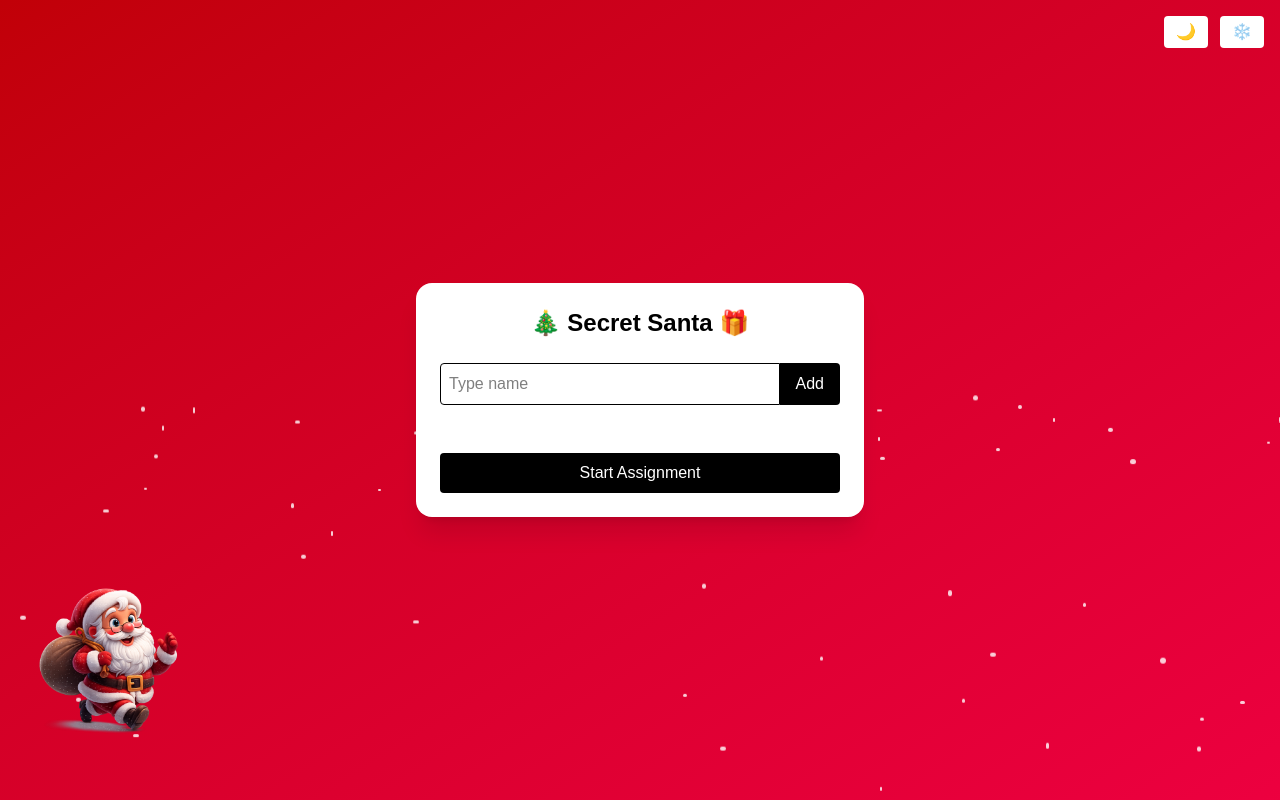
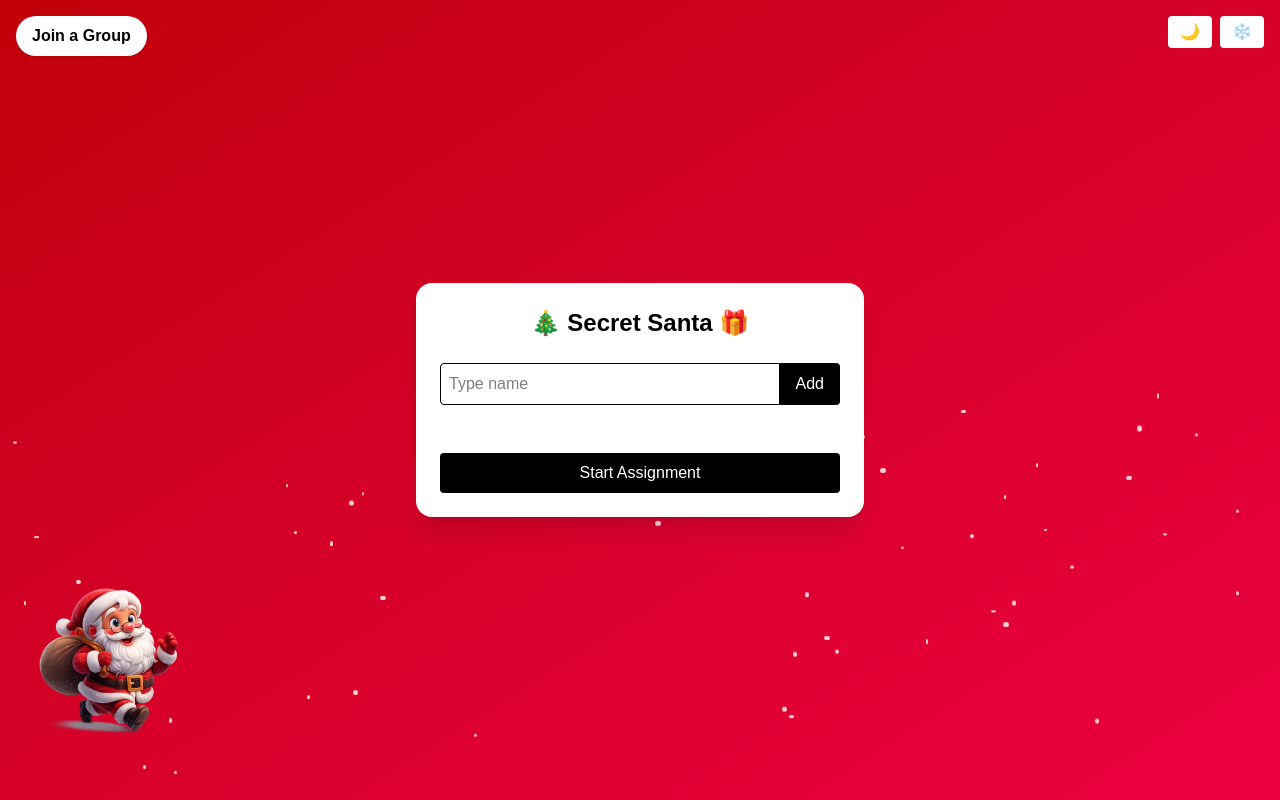
Before and after one commit to AnishaPaturi/Secret-Santa-, a Next.js app: page / in a window 1280 px wide. Built offline with nearby package versions, Linux system fonts and the light colour scheme.

Commit message:
Add Join Group button + PWA install button

```diff
--- a/app/page.tsx
+++ b/app/page.tsx
@@ -2,17 +2,14 @@
 
 import { useState, useEffect } from 'react'
 import { motion } from 'framer-motion'
-
-type Pair = { giver: string; receiver: string }
+import confetti from 'canvas-confetti'
+import { useRouter } from 'next/navigation'
 
 export default function SecretSanta() {
-  // ✅ ALL HOOKS SAFELY INSIDE THE COMPONENT
-  const [shareLink, setShareLink] = useState('')
-  const [confetti, setConfetti] = useState<any>(null)
-
+  const router = useRouter()
   const [names, setNames] = useState<string[]>([])
   const [input, setInput] = useState('')
-  const [pairs, setPairs] = useState<Pair[]>([])
+  const [pairs, setPairs] = useState<{ giver: string; receiver: string }[]>([])
   const [index, setIndex] = useState(0)
   const [revealed, setRevealed] = useState(false)
   const [started, setStarted] = useState(false)
@@ -21,17 +18,27 @@ export default function SecretSanta() {
   const [locked, setLocked] = useState(false)
   const [darkMode, setDarkMode] = useState(false)
   const [snow, setSnow] = useState(true)
+  const [installPrompt, setInstallPrompt] = useState<any>(null)
+
+  useEffect(() => {
+    const handler = (e: any) => {
+      e.preventDefault()
+      setInstallPrompt(e)
+    }
+    window.addEventListener('beforeinstallprompt', handler)
+    return () => window.removeEventListener('beforeinstallprompt', handler)
+  }, [])
+
+  const installApp = async () => {
+    if (!installPrompt) return
+    installPrompt.prompt()
+    await installPrompt.userChoice
+    setInstallPrompt(null)
+  }
 
   const revealSound = typeof Audio !== 'undefined' ? new Audio('/sounds/reveal.mp3') : null
   const whooshSound = typeof Audio !== 'undefined' ? new Audio('/sounds/whoosh.mp3') : null
   const endSound = typeof Audio !== 'undefined' ? new Audio('/sounds/celebrate.mp3') : null
-
-  // ✅ SAFE CONFETTI LOADING
-  useEffect(() => {
-    import('canvas-confetti').then(mod => {
-      setConfetti(() => mod.default)
-    })
-  }, [])
 
   function shuffle(array: string[]): string[] {
     const arr = [...array]
@@ -74,9 +81,8 @@ export default function SecretSanta() {
     setNames(names.filter((_, idx) => idx !== i))
   }
 
-  async function generatePairs() {
+  function generatePairs() {
     if (!validateNames(names)) return
-
     let givers = shuffle([...names])
     let receivers = shuffle([...names])
 
@@ -87,24 +93,12 @@ export default function SecretSanta() {
     const result = givers.map((g, i) => ({ giver: g, receiver: receivers[i] }))
     setPairs(result)
     setStarted(true)
-
-    // ✅ SAVE GAME TO SERVER
-    const res = await fetch('/api/game', {
-      method: 'POST',
-      headers: { 'Content-Type': 'application/json' },
-      body: JSON.stringify({ pairs: result })
-    })
-
-    const data = await res.json()
-    const link = `${window.location.origin}/game/${data.gameId}`
-    setShareLink(link)
   }
 
   function nextPerson() {
     setRevealed(false)
     setLocked(true)
     whooshSound?.play()
-
     setTimeout(() => {
       setIndex(prev => prev + 1)
       setLocked(false)
@@ -117,23 +111,35 @@ export default function SecretSanta() {
     navigator.vibrate?.(200)
   }
 
-  // ✅ FINAL CONFETTI + CELEBRATION
   useEffect(() => {
-    if (started && index === pairs.length && pairs.length && confetti) {
+    if (started && index === pairs.length && pairs.length) {
       confetti({ particleCount: 250, spread: 180 })
       endSound?.play()
     }
-  }, [index, started, pairs, confetti, endSound])
+  }, [index, started, pairs, endSound])
 
   return (
-    <div
-      className={`min-h-screen ${
-        darkMode
-          ? 'bg-gradient-to-br from-black to-gray-900'
-          : 'bg-gradient-to-br from-red-700 to-rose-600'
-      } flex items-center justify-center p-6 overflow-hidden relative`}
-    >
-      {/* ❄️ Snow */}
+    <div className={`min-h-screen ${darkMode ? 'bg-gradient-to-br from-black to-gray-900' : 'bg-gradient-to-br from-red-700 to-rose-600'} flex items-center justify-center p-6 overflow-hidden relative`}>
+
+      {/* Top Controls */}
+      <div className="fixed top-4 right-4 flex gap-2 z-30">
+        <button onClick={() => setDarkMode(!darkMode)} className="px-3 py-1 bg-white text-black rounded">🌙</button>
+        <button onClick={() => setSnow(!snow)} className="px-3 py-1 bg-white text-black rounded">❄️</button>
+        {installPrompt && (
+          <button onClick={installApp} className="px-3 py-1 bg-green-600 text-white rounded">
+            ⬇ Install App
+          </button>
+        )}
+      </div>
+
+      {/* Join Group Button */}
+      <button
+        onClick={() => router.push('/join')}
+        className="fixed top-4 left-4 bg-white text-black px-4 py-2 rounded-full font-semibold shadow z-30"
+      >
+        Join a Group
+      </button>
+
       {snow && (
         <div className="absolute inset-0 pointer-events-none">
           {[...Array(50)].map((_, i) => (
@@ -144,14 +150,13 @@ export default function SecretSanta() {
                 left: `${Math.random() * 100}%`,
                 width: `${Math.random() * 4 + 2}px`,
                 height: `${Math.random() * 4 + 2}px`,
-                animationDuration: `${Math.random() * 6 + 6}s`
+                animationDuration: `${Math.random() * 6 + 6}s`,
               }}
             />
           ))}
         </div>
       )}
 
-      {/* 🎅 Santa GIF */}
       <motion.img
         src="/santa.gif"
         className="absolute bottom-6 left-6 w-40 z-20"
@@ -159,27 +164,14 @@ export default function SecretSanta() {
         transition={{ repeat: Infinity, duration: 2 }}
       />
 
-      {/* Toggles */}
-      <div className="fixed top-4 right-4 space-x-3 z-30">
-        <button onClick={() => setDarkMode(!darkMode)} className="px-3 py-1 bg-white text-black rounded">
-          🌙
-        </button>
-        <button onClick={() => setSnow(!snow)} className="px-3 py-1 bg-white text-black rounded">
-          ❄️
-        </button>
-      </div>
-
-      {/* Main Card */}
       <motion.div
         animate={shake ? { x: [-8, 8, -8, 8, 0] } : {}}
         transition={{ duration: 0.3 }}
-        className={`w-full max-w-md rounded-2xl shadow-xl ${
-          darkMode ? 'bg-black text-white' : 'bg-white text-black'
-        } p-6 space-y-6 z-10`}
+        className={`w-full max-w-md rounded-2xl shadow-xl ${darkMode ? 'bg-black text-white' : 'bg-white text-black'} p-6 space-y-6 z-10`}
       >
+
         <h2 className="text-2xl font-bold text-center">🎄 Secret Santa 🎁</h2>
 
-        {/* ✅ NAME CHIPS */}
         {!started && (
           <>
             <div className="flex">
@@ -190,9 +182,7 @@ export default function SecretSanta() {
                 onChange={e => setInput(e.target.value)}
                 onKeyDown={e => e.key === 'Enter' && addName()}
               />
-              <button onClick={addName} className="bg-black text-white px-4 rounded-r">
-                Add
-              </button>
+              <button onClick={addName} className="bg-black text-white px-4 rounded-r">Add</button>
             </div>
 
             <div className="flex flex-wrap gap-2">
@@ -212,24 +202,12 @@ export default function SecretSanta() {
           </>
         )}
 
-        {/* ✅ SHARE LINK */}
-        {shareLink && (
-          <div className="bg-green-100 text-black p-3 rounded text-sm break-all text-center">
-            Share this link with players:
-            <br />
-            <strong>{shareLink}</strong>
-          </div>
-        )}
-
-        {/* ✅ GAME FLOW */}
         {started && index < pairs.length && (
           <>
             {!locked ? (
               <>
                 <p className="text-lg text-center">Pass phone to</p>
-                <p className="text-2xl font-bold text-center text-red-600">
-                  {pairs[index].giver}
-                </p>
+                <p className="text-2xl font-bold text-center text-red-600">{pairs[index].giver}</p>
 
                 {!revealed ? (
                   <button className="w-full bg-black text-white py-2 rounded" onClick={reveal}>
@@ -238,13 +216,8 @@ export default function SecretSanta() {
                 ) : (
                   <>
                     <p className="text-center mt-4">You gift 🎁</p>
-                    <p className="text-3xl text-center font-bold text-green-600">
-                      {pairs[index].receiver}
-                    </p>
-                    <button
-                      className="w-full bg-black text-white py-2 rounded mt-4"
-                      onClick={nextPerson}
-                    >
+                    <p className="text-3xl text-center font-bold text-green-600">{pairs[index].receiver}</p>
+                    <button className="w-full bg-black text-white py-2 rounded mt-4" onClick={nextPerson}>
                       Done → Pass Phone
                     </button>
                   </>
@@ -258,7 +231,6 @@ export default function SecretSanta() {
           </>
         )}
 
-        {/* ✅ END */}
         {started && index >= pairs.length && (
           <div className="text-center space-y-4">
             <p className="text-xl font-bold">🎉 All Done! 🎉</p>
@@ -271,9 +243,7 @@ export default function SecretSanta() {
 
       <style jsx global>{`
         @keyframes snow {
-          to {
-            transform: translateY(110vh);
-          }
+          to { transform: translateY(110vh); }
         }
         .animate-snow {
           animation-name: snow;
```
